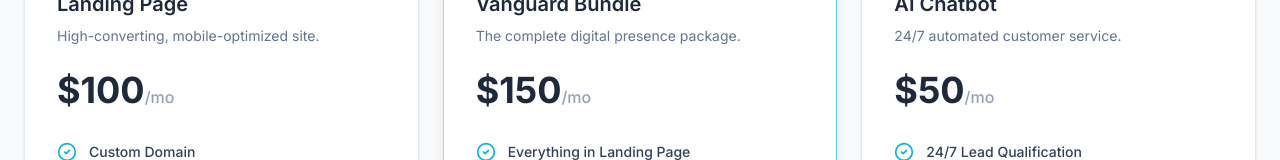
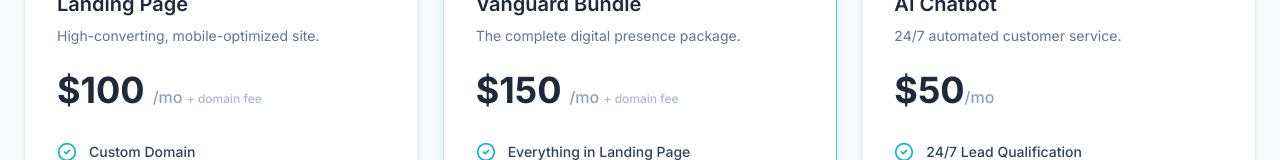
Before and after one commit to UncleSam03/AI-Vanguardd-Website, a Next.js app: page / in a window 1280 px wide. Shown: the part 1492-1652 px from the top of the page. Built offline with nearby package versions, Linux system fonts and the light colour scheme.

Commit message:
feat: update pricing model and add domain fee to landing page

```diff
--- a/src/app/page.tsx
+++ b/src/app/page.tsx
@@ -383,9 +383,9 @@
                 </div>
                 <h3 className="text-xl font-semibold mb-2 text-brand-dark">Landing Page</h3>
                 <p className="text-slate-500 text-sm mb-6">High-converting, mobile-optimized site.</p>
-                <div className="mb-8">
+                <div className="mb-8 flex items-baseline gap-2">
                   <span className="text-4xl font-bold text-brand-dark">$100</span>
-                  <span className="text-slate-400 font-medium">/mo</span>
+                  <span className="text-slate-400 font-medium">/mo <span className="text-xs text-slate-400 opacity-75">+ domain fee</span></span>
                 </div>
                 <ul className="space-y-4 mb-8 flex-1">
                   {['Custom Domain', 'SEO Optimization', 'Lead Capture Forms', 'Fast Hosting'].map((feature, i) => (
@@ -425,9 +425,9 @@
                     </div>
                     <h3 className="text-xl font-semibold mb-2 text-brand-dark">Vanguard Bundle</h3>
                     <p className="text-slate-500 text-sm mb-6">The complete digital presence package.</p>
-                    <div className="mb-8">
+                    <div className="mb-8 flex items-baseline gap-2">
                       <span className="text-4xl font-bold text-brand-dark">$150</span>
-                      <span className="text-slate-400 font-medium">/mo</span>
+                      <span className="text-slate-400 font-medium">/mo <span className="text-xs text-slate-400 opacity-75">+ domain fee</span></span>
                     </div>
                     <ul className="space-y-4 mb-8 flex-1">
                       {['Everything in Landing Page', 'Everything in AI Chatbot', 'Priority Support', 'Monthly Performance Report'].map((feature, i) => (
```
Also changed, not shown: 1 other file (tests, documents, lock files or other folders).
